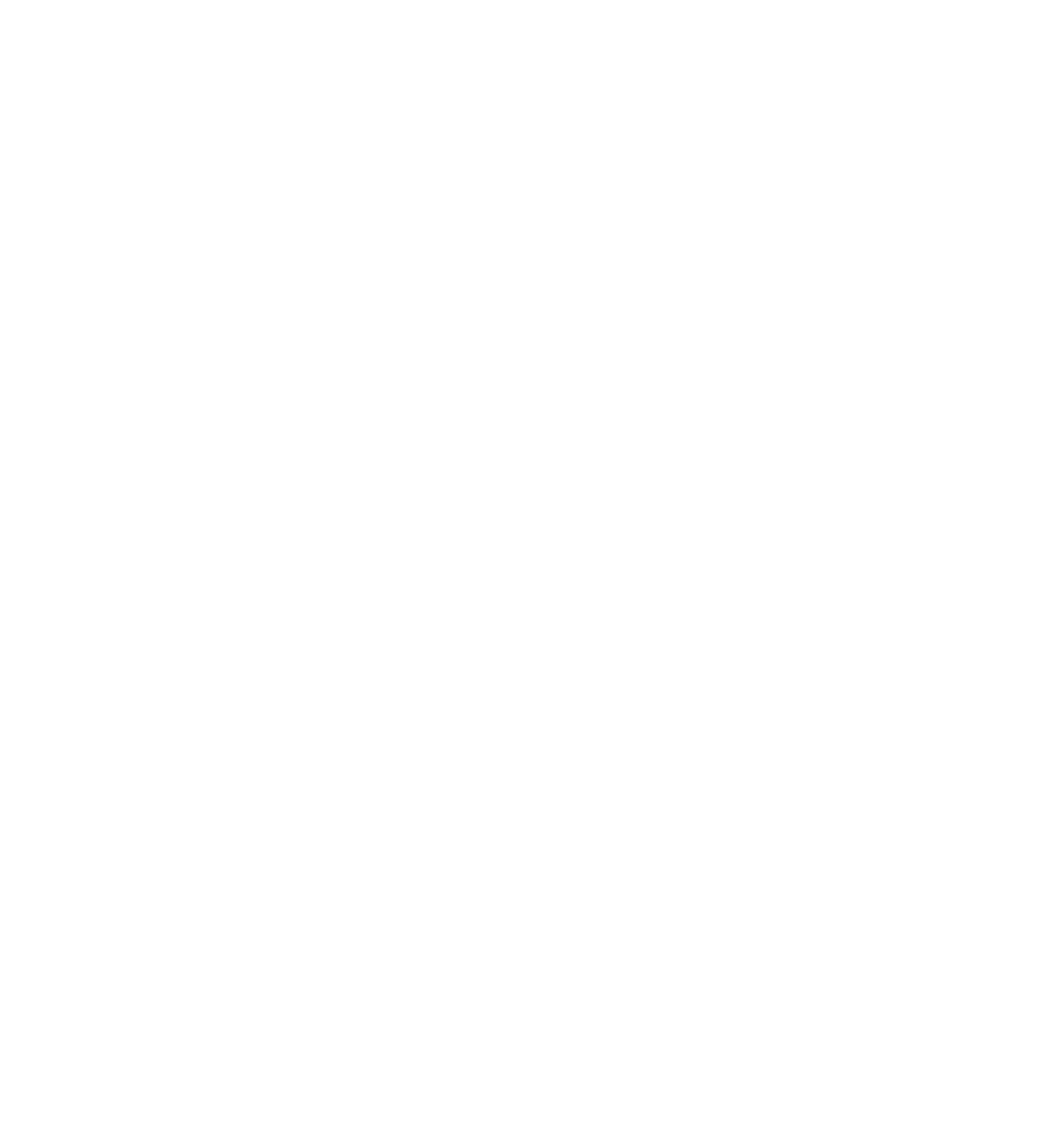
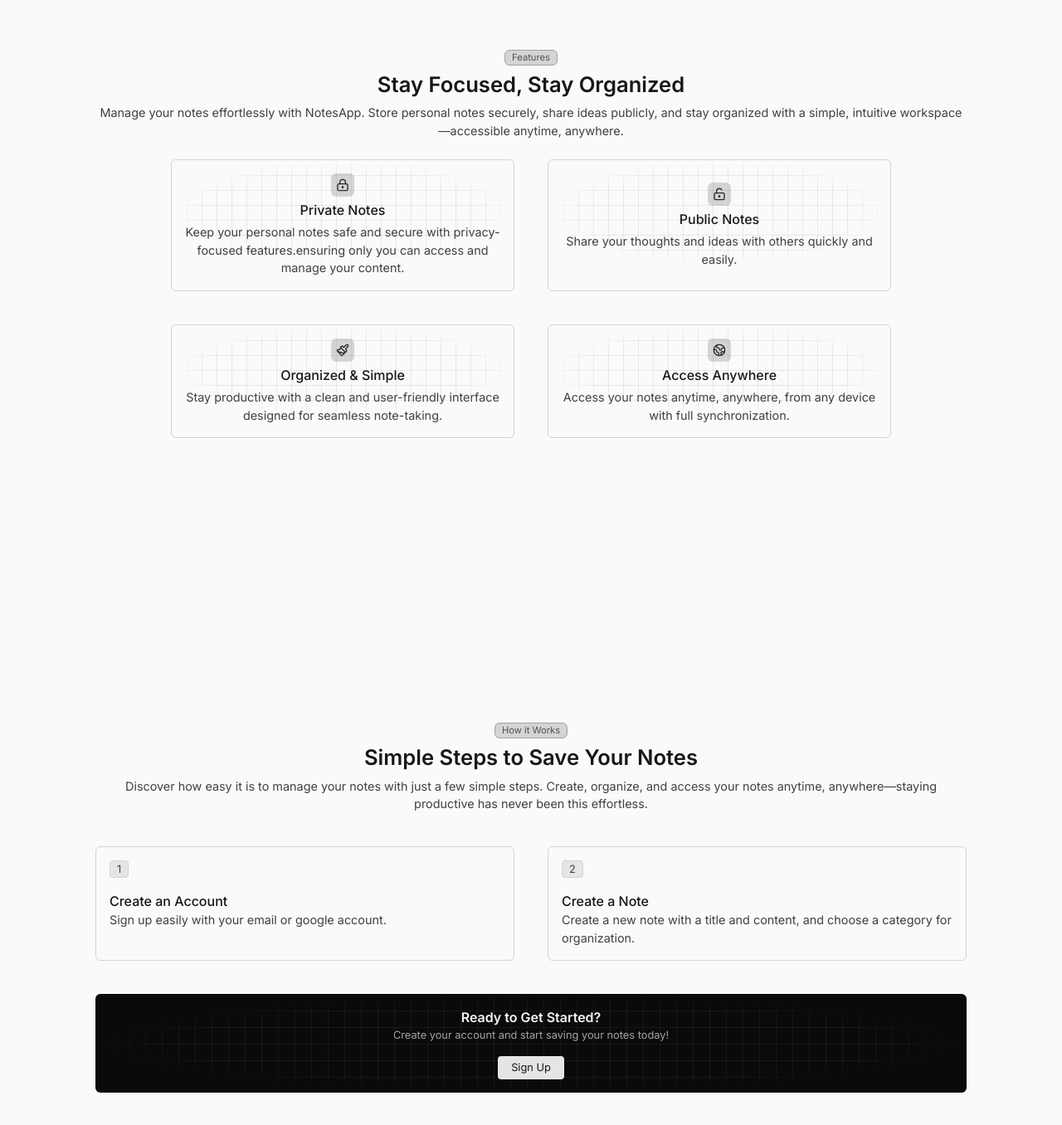
Before and after one commit to rfkyalf/note-taking-app, a Next.js app: page / in a window 1280 px wide. Shown: the part 906-2262 px from the top of the page at 83% size. Before the commit the page ends 800 px from the top, so only its background shows below. Built offline with nearby package versions, Linux system fonts and the light colour scheme; no server answers.

Commit message:
feat(home): add how it works sections

```diff
--- a/src/app/(home)/page.tsx
+++ b/src/app/(home)/page.tsx
@@ -1,9 +1,54 @@
+import FeaturesSection from '@/components/home/FeaturesSection';
 import HeroSection from '@/components/home/HeroSection';
+import SectionHeader from '@/components/home/SectionHeader';
+import { HOW_IT_WORKS } from '@/lib/constanst';
 
 export default function Home() {
   return (
     <main>
       <HeroSection />
+      <FeaturesSection />
+      <section className="my-10 md:my-0 md:h-screen flex flex-col justify-center items-center gap-y-6 md:gap-y-10">
+        <SectionHeader
+          section_name="How it Works"
+          title="Simple Steps to Save Your Notes"
+          desc="Discover how easy it is to manage your notes with just a few simple steps. Create, organize, and access your notes anytime, anywhere—staying productive has never been this effortless."
+        />
+        <div className="grid grid-cols-1 md:grid-cols-2 gap-6 md:gap-10">
+          {HOW_IT_WORKS.map((how) => (
+            <div
+              key={how.id}
+              className="flex flex-col gap-y-4 border border-neutral-300 rounded-md p-2 md:p-4"
+            >
+              <p className="bg-neutral-200 w-fit text-[0.8rem] text-neutral-700 px-2 border border-neutral-300 rounded">
+                {how.id}
+              </p>
+              <div>
+                <h3 className="text-[0.9rem] md:text-[1rem] text-neutral-900 font-medium">
+                  {how.title}
+                </h3>
+                <p className="text-[0.8rem] md:text-[0.9rem] text-neutral-700">
+                  {how.desc}
+                </p>
+              </div>
+            </div>
+          ))}
+        </div>
+        <div className="relative w-full bg-neutral-950 flex flex-col items-center gap-y-4 rounded-md p-2 md:p-4">
+          <div className="absolute inset-0 h-full w-full bg-[linear-gradient(to_right,#40404040_1px,transparent_1px),linear-gradient(to_bottom,#40404040_1px,transparent_1px)] bg-[size:20px_20px] [mask-image:radial-gradient(ellipse_50%_50%_at_50%_50%,#000_80%,transparent_100%)]" />
+          <div className="relative">
+            <h3 className="text-[1rem] text-neutral-100 font-semibold text-center">
+              Ready to Get Started?
+            </h3>
+            <p className="text-[0.8rem] text-neutral-400 text-center">
+              Create your account and start saving your notes today!
+            </p>
+          </div>
+          <button className="relative w-fit bg-neutral-200 text-[0.8rem] text-neutral-900 px-4 py-1 rounded">
+            Sign Up
+          </button>
+        </div>
+      </section>
     </main>
   );
 }
--- /dev/null
+++ b/src/components/home/FeaturesSection.tsx
@@ -0,0 +1,36 @@
+import { FEATURES } from '@/lib/constanst';
+import SectionHeader from './SectionHeader';
+
+const FEATURES_DESC =
+  'Manage your notes effortlessly with NotesApp. Store personal notes securely, share ideas publicly, and stay organized with a simple, intuitive workspace—accessible anytime, anywhere.';
+
+export default function FeaturesSection() {
+  return (
+    <section className="md:h-screen flex flex-col justify-center items-center gap-y-6">
+      <SectionHeader
+        section_name="Features"
+        title="Stay Focused, Stay Organized"
+        desc={FEATURES_DESC}
+      />
+      <div className="grid grid-cols-1 md:grid-cols-2 gap-4 md:gap-10">
+        {FEATURES.map((feature, index) => (
+          <div
+            key={index}
+            className="relative flex flex-col items-center justify-center gap-y-1 border border-neutral-300 rounded-md p-2 md:p-4"
+          >
+            <div className="absolute inset-0 h-full w-full bg-[linear-gradient(to_right,#73737320_1px,transparent_1px),linear-gradient(to_bottom,#73737320_1px,transparent_1px)] bg-[size:18px_18px] [mask-image:radial-gradient(ellipse_50%_40%_at_50%_40%,#000_80%,transparent_100%)]" />
+            <div className="bg-neutral-300 p-1.5 rounded-md">
+              <feature.icon className="size-4 text-neutral-800" />
+            </div>
+            <h3 className="text-[0.9rem] md:text-[1rem] text-neutral-900 font-medium">
+              {feature.title}
+            </h3>
+            <p className="max-w-[250px] md:max-w-[280px] lg:max-w-[320px] xl:max-w-[380px] text-[0.8rem] md:text-[0.9rem] text-neutral-700 text-center">
+              {feature.description}
+            </p>
+          </div>
+        ))}
+      </div>
+    </section>
+  );
+}
--- a/src/components/home/HomeNavbar.tsx
+++ b/src/components/home/HomeNavbar.tsx
@@ -14,10 +14,26 @@
 import Link from 'next/link';
 import Icons from '../Icons';
 import Wrapper from '../Wrapper';
+import { useEffect, useState } from 'react';
 
 export default function HomeNavbar() {
+  const [isScrolled, setIsScrolled] = useState(false);
+
+  useEffect(() => {
+    const handleScroll = () => {
+      setIsScrolled(window.scrollY > 0);
+    };
+
+    window.addEventListener('scroll', handleScroll);
+    return () => window.removeEventListener('scroll', handleScroll);
+  }, []);
+
   return (
-    <div className="fixed z-40 w-full mx-auto bg-neutral-50 py-2 md:py-4">
+    <div
+      className={`fixed z-40 w-full mx-auto bg-neutral-50 py-2 md:py-4 transition-shadow duration-300 ${
+        isScrolled ? 'shadow' : 'shadow-transparent'
+      }`}
+    >
       <Wrapper className="flex items-center justify-between">
         <DesktopNavbar />
         <MobileNavbar />
--- /dev/null
+++ b/src/components/home/SectionHeader.tsx
@@ -0,0 +1,23 @@
+export default function SectionHeader({
+  section_name,
+  title,
+  desc,
+}: {
+  section_name: string;
+  title: string;
+  desc: string;
+}) {
+  return (
+    <div className="flex flex-col justify-center items-center gap-y-1">
+      <p className="w-fit bg-neutral-300 border border-neutral-400 text-[0.7rem] text-neutral-600 px-2 rounded-md">
+        {section_name}
+      </p>
+      <h2 className="text-[1.5rem] md:text-[1.6rem] text-neutral-900 font-semibold text-center">
+        {title}
+      </h2>
+      <p className="text-[0.8rem] md:text-[0.9rem] text-neutral-700 text-center">
+        {desc}
+      </p>
+    </div>
+  );
+}
--- /dev/null
+++ b/src/lib/constanst.ts
@@ -0,0 +1,41 @@
+import { Earth, LockKeyhole, LockKeyholeOpen, Paintbrush } from 'lucide-react';
+
+export const FEATURES = [
+  {
+    icon: LockKeyhole,
+    title: 'Private Notes',
+    description:
+      'Keep your personal notes safe and secure with privacy-focused features.ensuring only you can access and manage your content.',
+  },
+  {
+    icon: LockKeyholeOpen,
+    title: 'Public Notes',
+    description:
+      'Share your thoughts and ideas with others quickly and easily.',
+  },
+  {
+    icon: Paintbrush,
+    title: 'Organized & Simple',
+    description:
+      'Stay productive with a clean and user-friendly interface designed for seamless note-taking.',
+  },
+  {
+    icon: Earth,
+    title: 'Access Anywhere',
+    description:
+      'Access your notes anytime, anywhere, from any device with full synchronization.',
+  },
+];
+
+export const HOW_IT_WORKS = [
+  {
+    id: 1,
+    title: 'Create an Account',
+    desc: 'Sign up easily with your email or google account.',
+  },
+  {
+    id: 2,
+    title: 'Create a Note',
+    desc: 'Create a new note with a title and content, and choose a category for organization.',
+  },
+];
```
